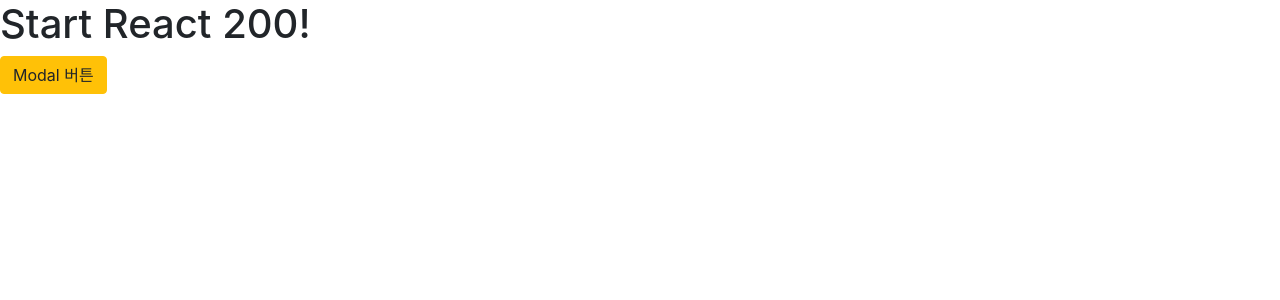
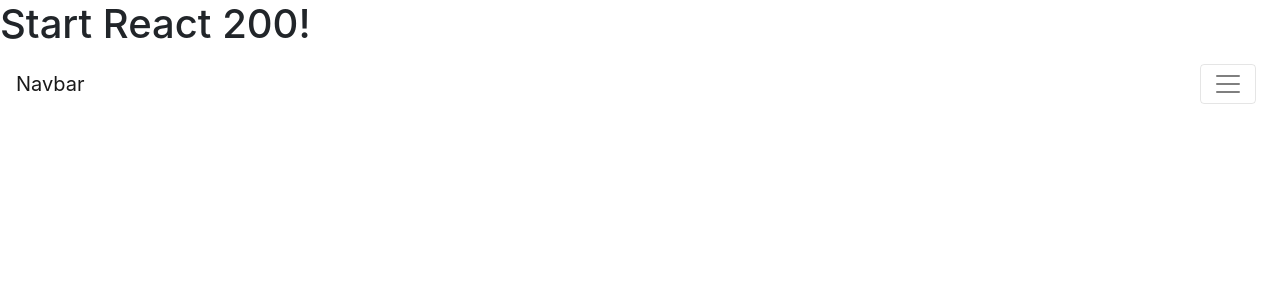
Before and after one commit to leejungyeoul/react200, a React (Create React App) app in the folder client/: page / in a window 1280 px wide. Shown: the top 300 px of the page. Built offline with nearby package versions, Linux system fonts and the light colour scheme.

Commit message:
049. reactstrap Navbar 사용하기

```diff
--- a/client/src/App.js
+++ b/client/src/App.js
@@ -1,12 +1,12 @@
 import React from 'react';
-import Modal from './R048_ReactstrapModal'
+import Navbar from './R049_ReactstrapNavbar'
 import 'bootstrap/dist/css/bootstrap.css'
 
 function App() {
   return (
     <div>
       <h1>Start React 200!</h1>
-      <Modal/>
+      <Navbar/>
     </div>
   );
 }
--- a/client/src/R048_ReactstrapModal.js
+++ /dev/null
@@ -1,33 +0,0 @@
-import React, { Component } from 'react';
-import { Button, Modal, ModalHeader, ModalBody, ModalFooter } from 'reactstrap';
-
-class R048_ReactstrapModal extends Component {
-  constructor(props) {
-    super(props);
-    this.state = { modal: false }
-  }
-
-  toggle = () => {
-    this.setState({modal: !this.state.modal})
-  }
-
-  render() {
-    return (
-      <>
-      <Button color="warning" onClick={this.toggle}>Modal 버튼</Button>
-      <Modal isOpen={this.state.modal} fade={true} toggle={this.toggle}>
-        <ModalHeader toggle={this.toggle}>Modal Header</ModalHeader>
-        <ModalBody>
-          The generated Lorem Ipsum is therefore always free from repetition.
-        </ModalBody>
-        <ModalFooter>
-          <Button color="primary" onClick={this.toggle}>확인</Button>
-          <Button color="secondary" onClick={this.toggle}>닫기</Button>
-        </ModalFooter>
-      </Modal>
-      </>
-   )
-  }
-}
-
-export default R048_ReactstrapModal;
--- /dev/null
+++ b/client/src/R049_ReactstrapNavbar.js
@@ -0,0 +1,36 @@
+import React, { Component } from 'react';
+import { Collapse, Navbar, NavbarToggler, NavbarBrand, Nav, NavItem, NavLink } from 'reactstrap';
+
+class R048_ReactstrapModal extends Component {
+  constructor(props) {
+    super(props);
+    this.state = { collapsed: false }
+  }
+
+  toggle = () => {
+    this.setState({collapsed: !this.state.collapsed})
+  }
+
+  render() {
+    return (
+      <>
+      <Navbar color="faded" light>
+        <NavbarBrand href="/" className="mr-auto">Navbar</NavbarBrand>
+        <NavbarToggler onClick={this.toggle} className="mr-2" />
+        <Collapse isOpen={this.state.collapsed} navbar>
+          <Nav navbar>
+            <NavItem>
+              <NavLink href="#">react</NavLink>
+            </NavItem>
+            <NavItem>
+              <NavLink href="http://example.com/">200</NavLink>
+            </NavItem>
+          </Nav>
+        </Collapse>
+      </Navbar>
+      </>
+   )
+  }
+}
+
+export default R048_ReactstrapModal;
```
